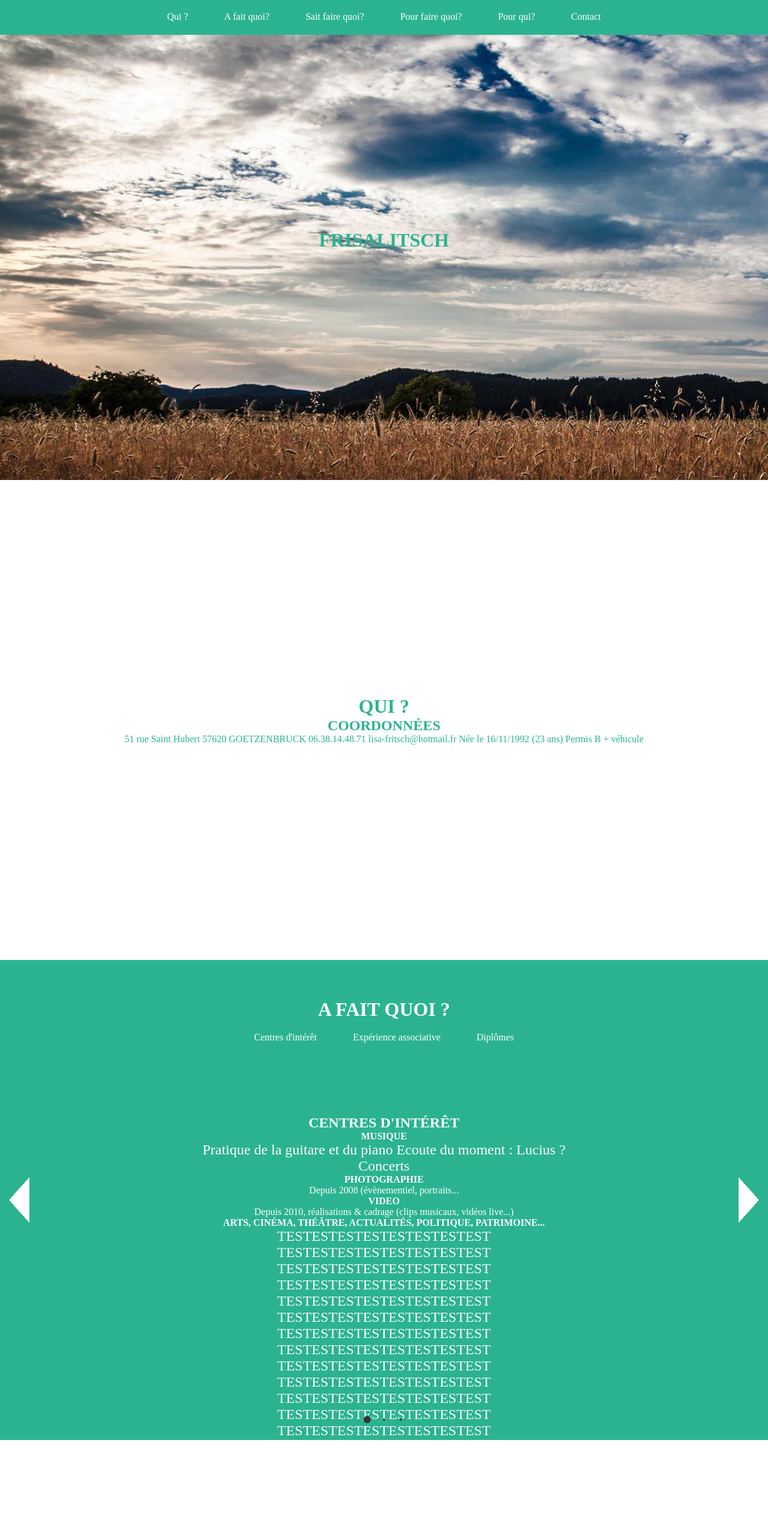
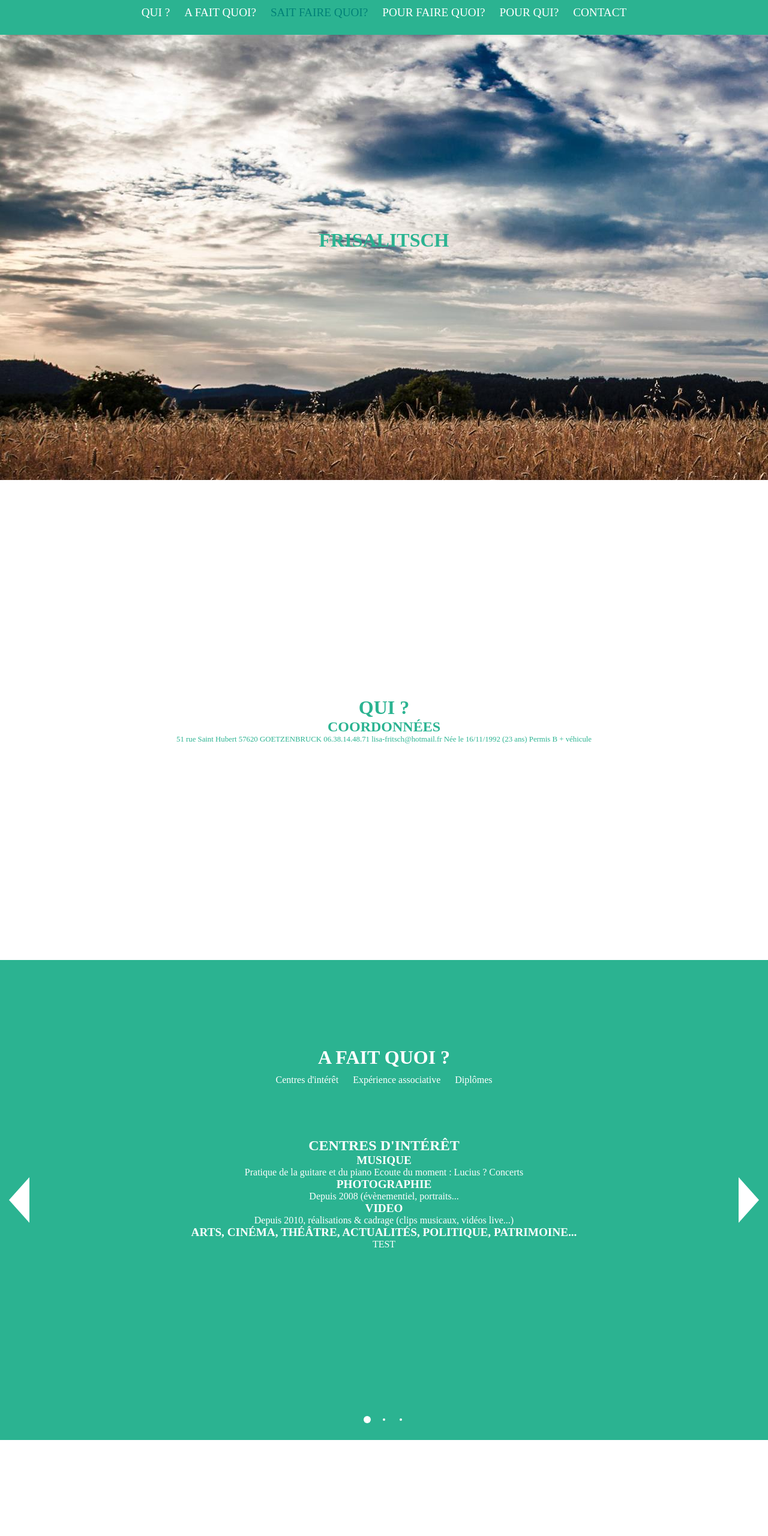
Before and after one commit to frisalitsch/ptweb, a plain HTML site: page index.html in a window 1280 px wide. Shown: the top 2560 px of the page at 60% size. Drawn offline with nearby package versions, Linux system fonts and the light colour scheme.

Commit message:
SecureCommit

```diff
--- a/includes/fullpage/examples/examples.css
+++ b/includes/fullpage/examples/examples.css
@@ -64,9 +64,8 @@ p{
 	font-size: 2em;
 }
 .intro p{
-	width: 50%;
 	margin: 0 auto;
-	font-size: 1.5em;
+	font-size: 1em;
 }
 .section{
 	text-align:center;
@@ -76,27 +75,26 @@ p{
 	margin: 10px;
 	color: #fff;
 }
-#menu li:active li.active{
+#menu li.active{
 	color: #008077;
 }
 #menu li a{
 	text-decoration:none;
 	color: #fff;
 }
-#menu li.active li:active a:hover{
+#menu li.active a:hover{
 	color: #008077;
 }
 #menu li:hover{
-
-    color: #008077;
+    -webkit-border-radius: 10px;
+            border-radius: 10px;
 }
 #menu li a,
-#menu li.active a li:active{
-	padding: 9px 18px;
+#menu li.active a{
 	display:block;
 }
-#menu li:active li.active a{
-	color: #008077;
+#menu li.active a{
+	color: #fff;
 }
 #menu{
 	position:fixed;
--- a/index.html
+++ b/index.html
@@ -86,11 +86,11 @@ Permis B + véhicule</p>
 	<div class="section top" id="section3">
        <h1 class="top">A fait quoi ?</h1>
         <nav id="slidesmenu"><ul>
-                <li><a href="#section3/0">Centres d'intérêt</a></li>
-                <li><a href="#section3/1">Expérience associative</a></li>
-                <li><a href="#section3/2">Diplômes</a></li>
+                <li><a href="#3rdPage/0">Centres d'intérêt</a></li>
+                <li><a href="#3rdPage/1">Expérience associative</a></li>
+                <li><a href="#3rdPage/2">Diplômes</a></li>
         </ul></nav>
-	    <div class="slide" id="slide1">
+	    <div class="slide" id="slide0">
 			<div class="intro">
 				<h2>Centres d'intérêt</h2>
                 <h3>MUSIQUE</h3>
@@ -110,23 +110,10 @@ musicaux, vidéos live...)
 
 <h3>arts, cinéma, théâtre, actualités, Politique,
 patrimoine...</h3>
-        <p>TESTESTESTESTESTESTESTEST
-        TESTESTESTESTESTESTESTEST
-        TESTESTESTESTESTESTESTEST
-        TESTESTESTESTESTESTESTEST
-        TESTESTESTESTESTESTESTEST
-        TESTESTESTESTESTESTESTEST
-        TESTESTESTESTESTESTESTEST
-        TESTESTESTESTESTESTESTEST
-        TESTESTESTESTESTESTESTEST
-        TESTESTESTESTESTESTESTEST
-        TESTESTESTESTESTESTESTEST
-        TESTESTESTESTESTESTESTEST
-        TESTESTESTESTESTESTESTEST
-        TESTESTESTESTESTESTESTEST</p>
+        <p>TEST</p>
 			</div>
 		</div>
-	    <div class="slide" id="slide2">
+	    <div class="slide" id="slide1">
 			<div class="intro">
 				<h2>Expérience associative</h2>
 				<p>
@@ -134,7 +121,7 @@ patrimoine...</h3>
 				</p>
 			</div>
 		</div>
-		<div class="slide" id="slide3">
+		<div class="slide" id="slide2">
 			<div class="intro">
 				<h2>Diplômes</h2>
 				<p>
--- a/style/style.css
+++ b/style/style.css
@@ -31,8 +31,12 @@ h1{
 h2{
     font-size: 1.5em;
 }
+h3 {
+    font-size: 1.2em;
+    text-transform: uppercase;
+}
 p{
-    font-size: 1em;
+    font-size: 0.8em;
 }
 
 /* Centered texts in each section
@@ -64,37 +68,77 @@ p{
 
 /* Slides menu
 * --------------------------------------- */
+
+#menu li {
+	display:inline-block;
+	margin: 10px;
+	color: #fff;
+    text-transform: uppercase;
+    font-size: 1.2em;
+}
+#menu li.active{
+	color: #008077;!important
+    font-weight: 800;
+}
+#menu li a{
+	text-decoration:none;
+	color: #fff;
+}
+#menu li.active a:hover{
+	color: #008077;
+}
+#menu li:hover{
+    color: #008077;
+
+
+}
+#menu li.active a{
+	display: block;
+}
+#menu li.active a{
+	color: #008077;
+}
+#menu{
+	top:0;
+	left:0;
+	height: 35px;
+	width: 100%;
+	padding: 0;
+	margin:0;
+}
+
 #slidesmenu li {
 	display:inline-block;
 	margin: 10px;
 	color: #fff;
 }
-#slidesmenu li:active{
-	color: #008077;
+#slidesmenu li.active{
+	color: #008077;!important
 }
 #slidesmenu li a{
 	text-decoration:none;
 	color: #fff;
 }
-#slidesmenu li:active a:hover{
+#slidesmenu li.active a:hover{
 	color: #008077;
+    background-color: aqua;
 }
-#slidesmenu li::hover{
+#slidesmenu li:hover{
 	background: rgba(255,255,255, 0.8);
     color: #008077;
 }
-#slidesmenu li a,
-#menu li.active a{
+#slidesmenu li.active a{
 	padding: 9px 18px;
-	display:block;
+	display: block;
+    color: deeppink;
 }
-#slidesmenu li:active a{
+#slidesmenu li.active a{
 	color: #008077;
 }
 #slidesmenu{
 	top:0;
 	left:0;
-	height: 40px;
+	height: 35px;
 	width: 100%;
 	padding: 0;
 	margin:0;
@@ -128,10 +172,14 @@ header{
 .white::after {
     color:#2BB391;
 }
-#section3::after
+.slide>*
 {
-vertical-align:top;
-}
-section3 {
+vertical-align: top;
     padding-top: 5em;
 }
+#section3 {
+    padding-top: 5em;
+}
+#fp-nav ul li a span, .fp-slidesNav ul li a span {
+    background-color: #FFFFFF;
+}
```
